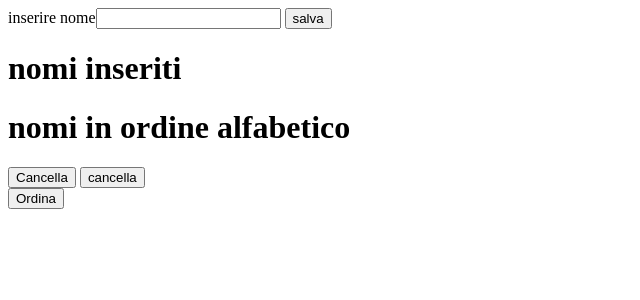
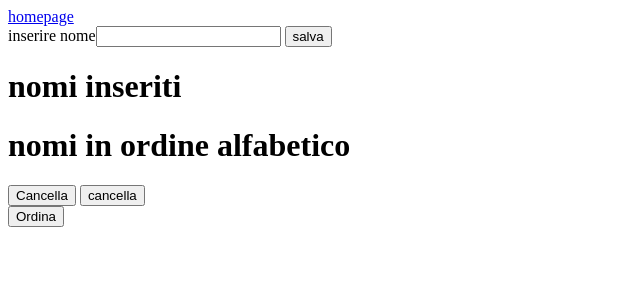
Before and after one commit to Michela877/test, a Flask app: page / in a window 1280 px wide. Shown: the top 300 px of the page, without its empty margins (0-640 px from the left). Run offline with Flask 2, Linux system fonts and the light colour scheme.

Commit message:
Update index.html

```diff
--- a/templates/index.html
+++ b/templates/index.html
@@ -2,6 +2,7 @@
 <html>
 <head>
 <title>inserisci nomi</title>
+<a href="http://192.168.178.122:8888/" class="button">homepage</a>
 </head>
 
 <body>
```
